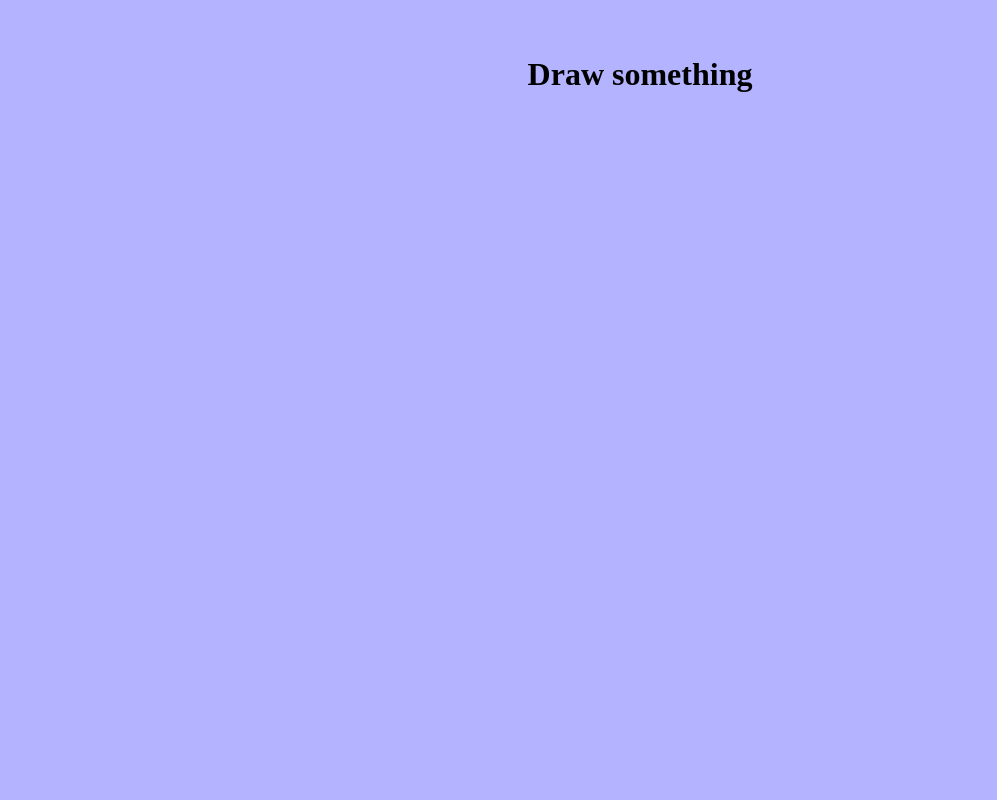
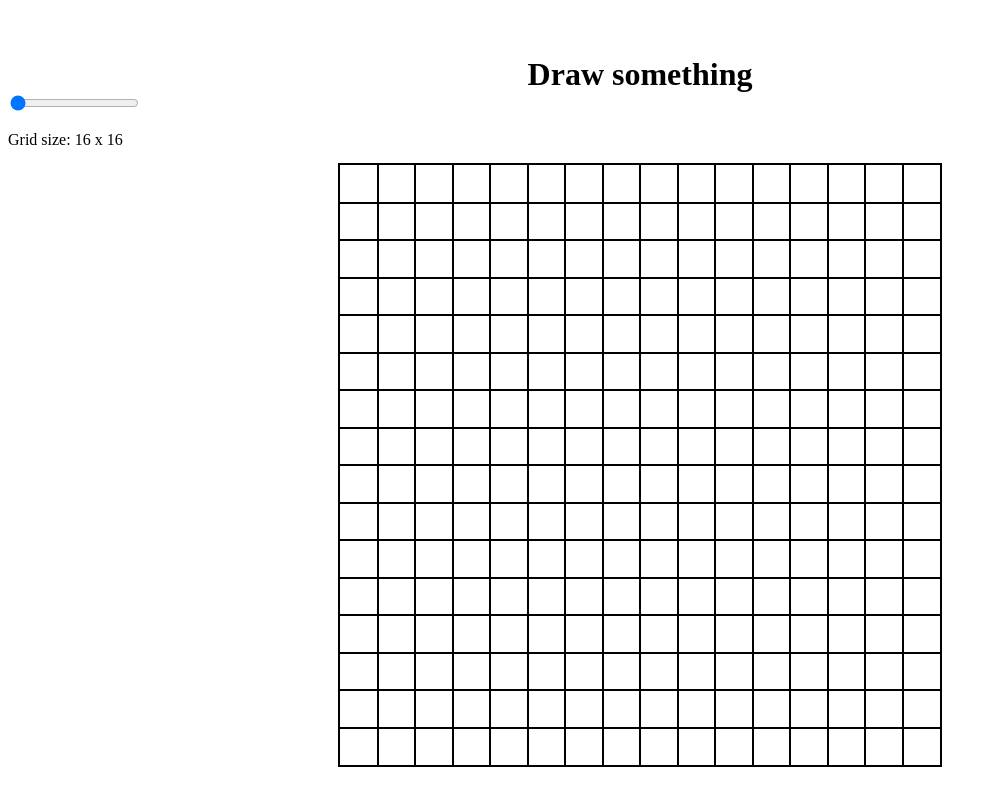
Before and after one commit to WilsonJang/sketch-drawing, a plain HTML site: page index.html in a window 1280 px wide. Shown: the whole page, without its empty margins (0-997 px from the left). Drawn offline with Linux system fonts and the light colour scheme.

Commit message:
added box creation algorithm and slider to fit user size

```diff
--- a/index.css
+++ b/index.css
@@ -2,9 +2,19 @@ body, html {
     width: auto;
     height: auto;
     font-family: 'Times New Roman', Times, serif;
-    background-color: rgb(179, 179, 255);
+    background-color: rgb(255, 255, 255);
 }
 
+#container {
+    top: 30px;
+    outline:2px solid #000;
+    font-size: 0;
+    margin:auto;
+    height:600px;
+    width: 600px;
+    padding: 0;
+    border: none;
+}
 
 #title {
     display: flex;
@@ -12,3 +22,11 @@ body, html {
     margin: auto;
     padding-top: 3rem;
 }
+
+.boxStyles {
+    outline: 1px solid black;
+    display: inline-block;
+    margin: 0;
+    padding: 0;
+    border: none;
+}
--- a/index.html
+++ b/index.html
@@ -1,16 +1,20 @@
 <!DOCTYPE html>
 <html lang="eng">
   <head>
-        <link rel="stylesheet" href="index.css">
+    <link rel="stylesheet" href="index.css" />
     <title>Sketch!</title>
   </head>
+  <body>
     <div>
         <h1 id="title">Draw something</h1>
       </div>
 
+      <div class="slidecontainer">
+        <input type="range" min="16" max="80" value="16" id="gridSize">
+        <p>Grid size: <span id="size"></span></p>
+      </div>
 
-    <body>
-
+      <div id="container"></div>
+      <script src="index.js"></script>
   </body>
-    <script src = "index.js"></script>
 </html>
--- a/index.js
+++ b/index.js
@@ -0,0 +1,27 @@
+const container = document.querySelector("#container");
+
+let slider = document.getElementById("gridSize");
+let output = document.getElementById("size");
+output.innerHTML = slider.value + " x " + slider.value;
+
+slider.oninput = function() {
+  output.innerHTML = this.value + " x " + this.value;
+
+}
+slider.addEventListener("mouseup",()=>{
+    createGrid(slider.value)
+})
+
+function createGrid(square) {
+    container.innerHTML="";
+  for (let row = 0; row < square; row++) {
+    for (let column = 0; column < square; column++) {
+      const box = document.createElement("div");
+      box.classList.add("boxStyles");
+      box.style.width= (600/square) + "px";
+      box.style.height = (600/square) + "px";
+      container.append(box);
+    }
+  }
+}
+createGrid(16);
```
Lines whose indentation alone changed are shown as unchanged.
